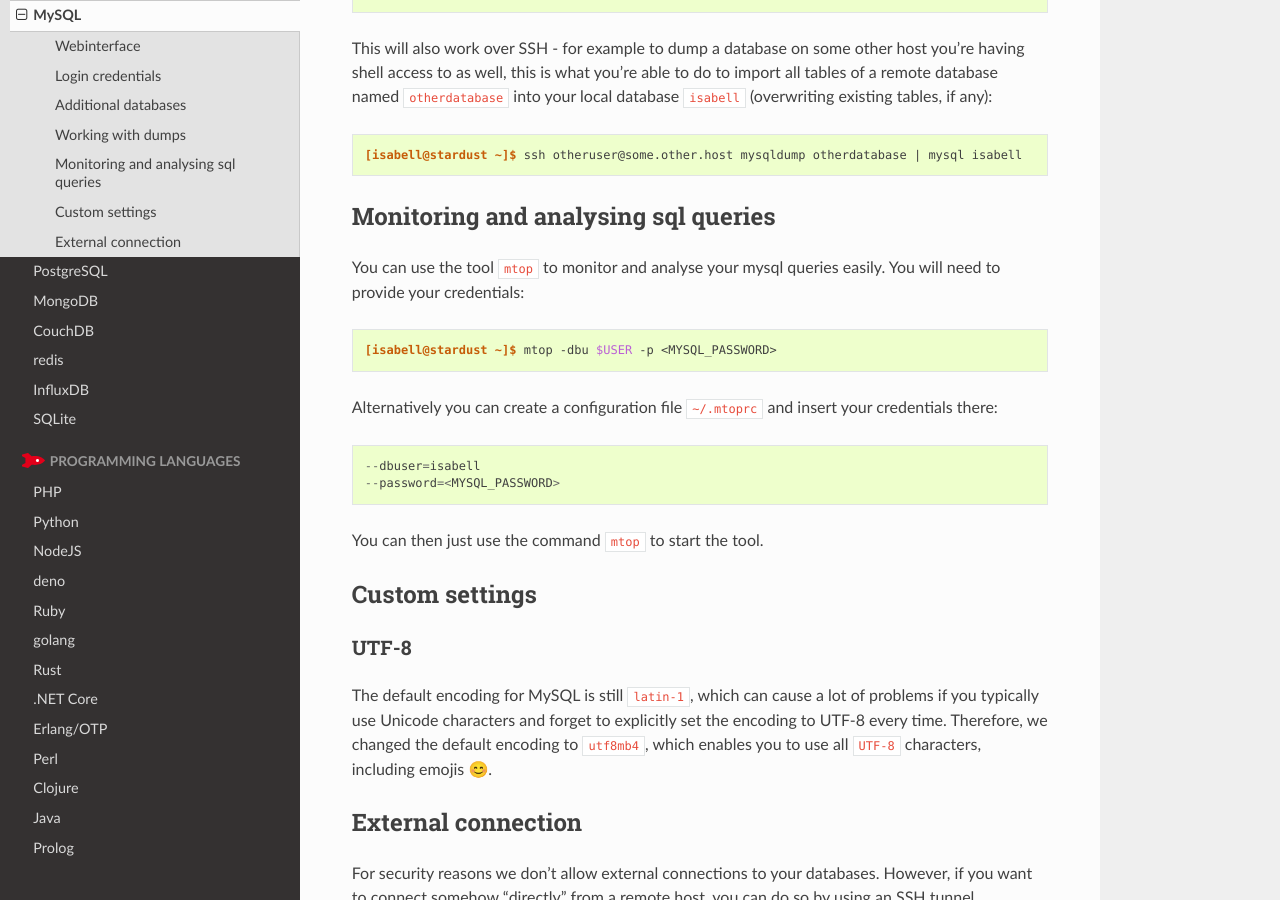
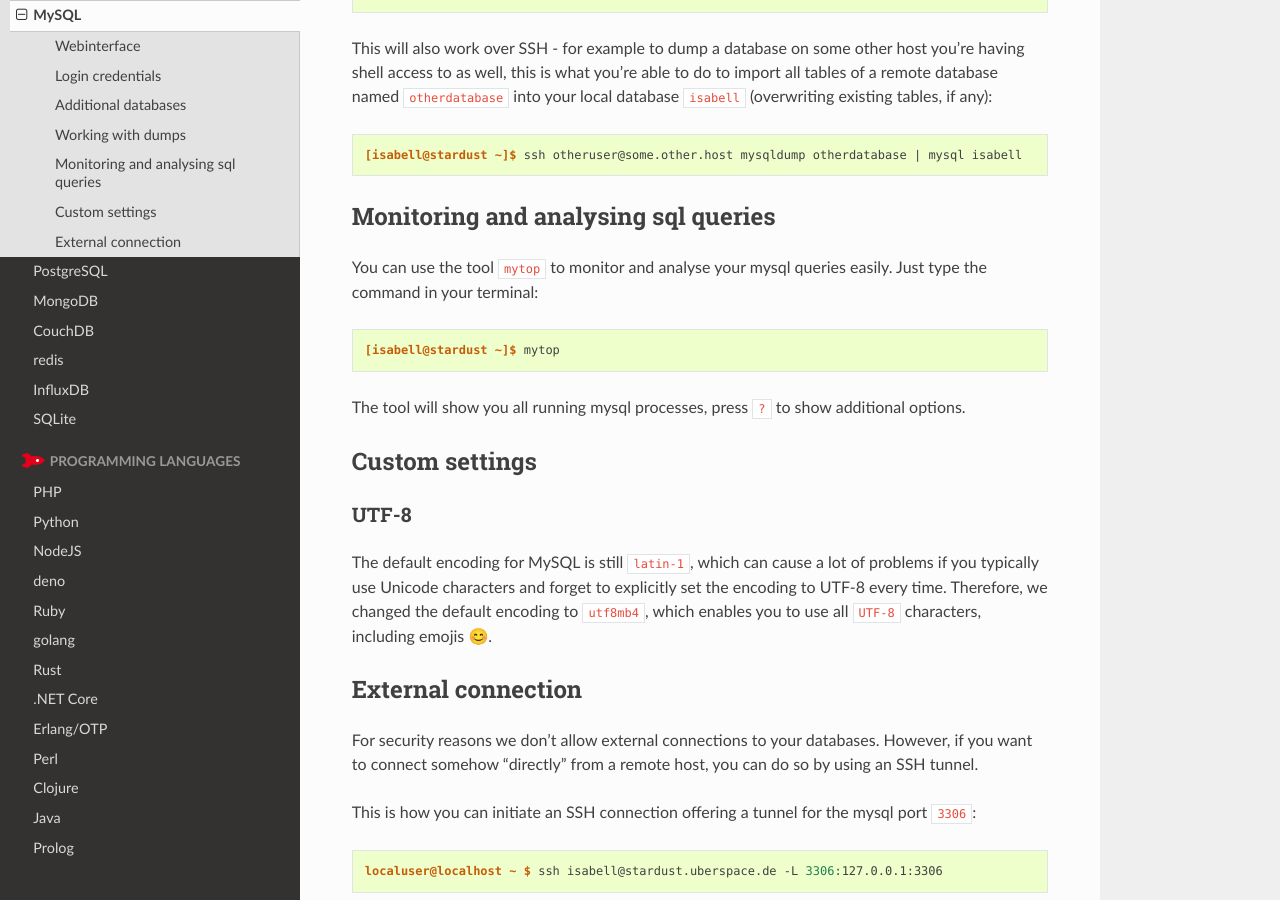
Before and after one commit to Uberspace/manual, a Sphinx documentation site: the page built from source/database-mysql.rst, in a window 1280 px wide and 900 px high, scrolled down 3901 px. Built offline with Sphinx 7.4.7 and the Read the Docs theme 2.0.0, drawn with Linux system fonts in a browser that asks for light colours.

Commit message:
switch from mtop to newer mytop for mysql monitoring

```diff
--- a/source/database-mysql.rst
+++ b/source/database-mysql.rst
@@ -190,21 +190,13 @@ This will also work over SSH - for example to dump a database on some other host
 Monitoring and analysing sql queries
 ====================================
 
-You can use the tool ``mtop`` to monitor and analyse your mysql queries easily. You will need to provide your credentials:
+You can use the tool ``mytop`` to monitor and analyse your mysql queries easily. Just type the command in your terminal:
 
 .. code-block:: console
 
-  [isabell@stardust ~]$ mtop -dbu $USER -p <MYSQL_PASSWORD>
+  [isabell@stardust ~]$ mytop
 
-Alternatively you can create a configuration file ``~/.mtoprc`` and insert your credentials there:
-
-.. code-block::
-
-  --dbuser=isabell
-  --password=<MYSQL_PASSWORD>
-
-You can then just use the command ``mtop`` to start the tool.
-
+The tool will show you all running mysql processes, press ``?`` to show additional options.
 
 Custom settings
 ===============
```
